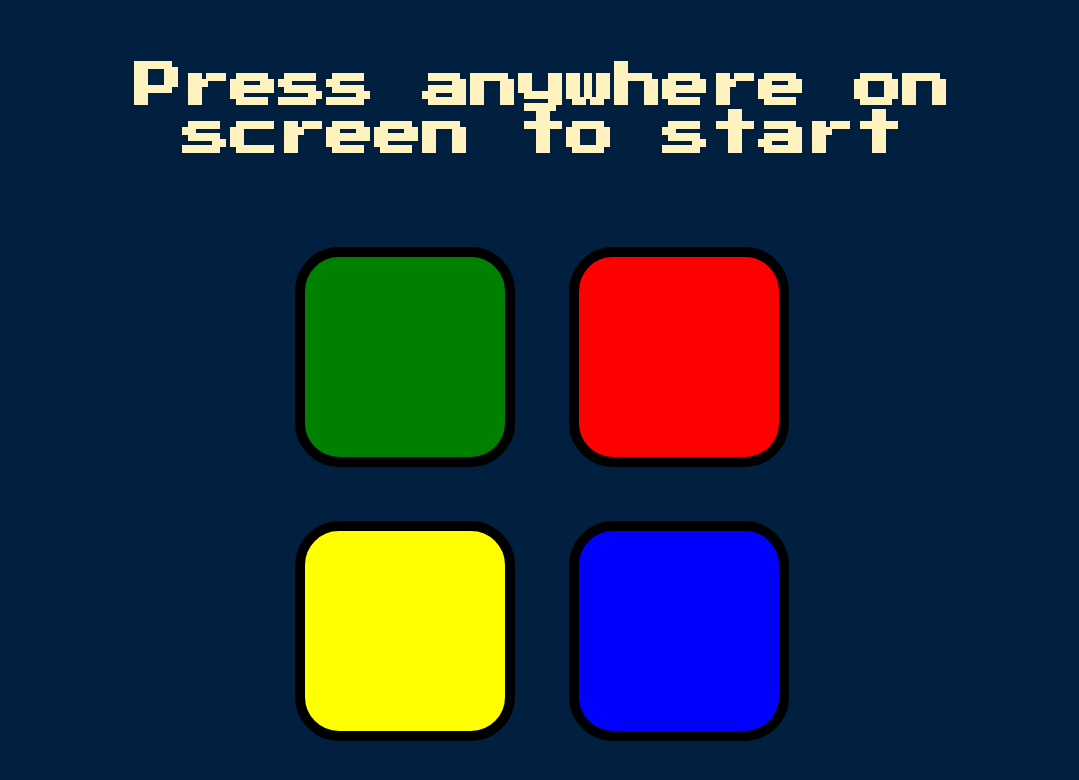
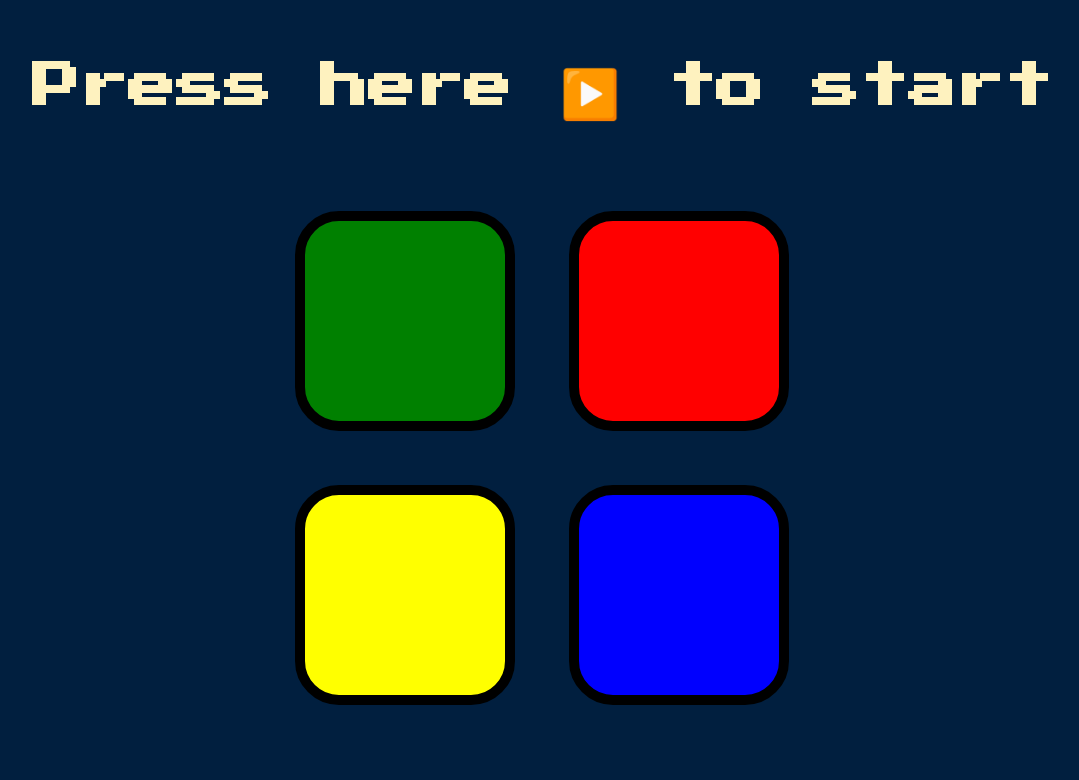
Before and after one commit to hassanqari9/Simon-Game, a plain HTML site: page index.html in a window 1280 px wide. Shown: the whole page, without its empty margins (98-1177 px from the left). Drawn offline with nearby package versions, Linux system fonts and the light colour scheme.

Commit message:
Update index.html

```diff
--- a/index.html
+++ b/index.html
@@ -9,7 +9,7 @@
 </head>
 
 <body>
-  <h1 id="level-title">Press anywhere on screen to start</h1>
+  <h1 id="level-title">Press here ▶️ to start</h1>
   <div class="container">
     <div lass="row">
 
```
